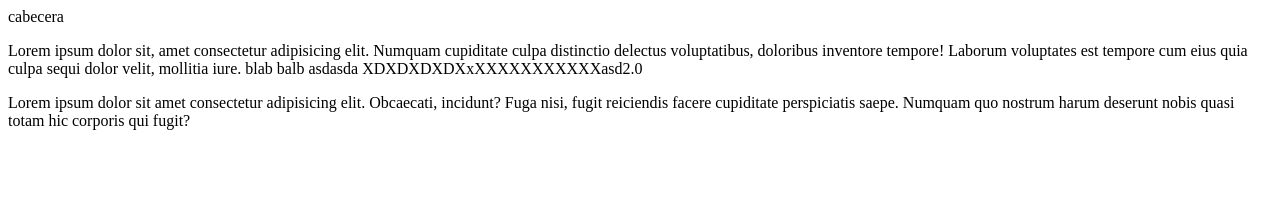
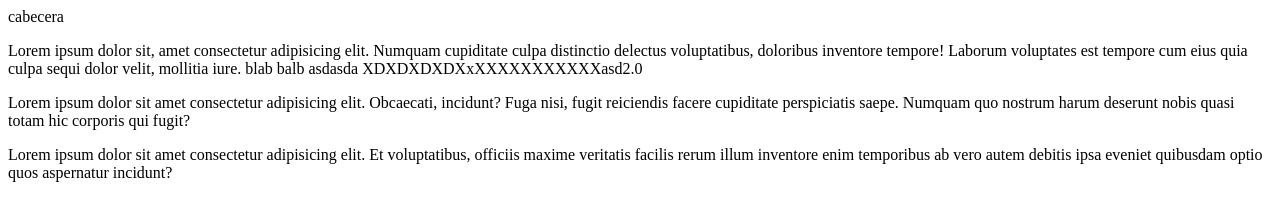
Before and after one commit to aeurza/Blog-de-pruebas, a plain HTML site: page index.html in a window 1280 px wide. Drawn offline with Linux system fonts and the light colour scheme.

Commit message:
commit desde la pc aourus sin llaves ssh

```diff
--- a/index.html
+++ b/index.html
@@ -19,6 +19,13 @@
             <p>Lorem ipsum dolor sit, amet consectetur adipisicing elit. Numquam cupiditate culpa distinctio delectus voluptatibus, doloribus inventore tempore! Laborum voluptates est tempore cum eius quia culpa sequi dolor velit, mollitia iure.    blab balb asdasda XDXDXDXDXxXXXXXXXXXXXasd2.0</p>
 
             <p> Lorem ipsum dolor sit amet consectetur adipisicing elit. Obcaecati, incidunt? Fuga nisi, fugit reiciendis facere cupiditate perspiciatis saepe. Numquam quo nostrum harum deserunt nobis quasi totam hic corporis qui fugit?</p>
+
+
+
+
+
+
+            <p>Lorem ipsum dolor sit amet consectetur adipisicing elit. Et voluptatibus, officiis maxime veritatis facilis rerum illum inventore enim temporibus ab vero autem debitis ipsa eveniet quibusdam optio quos aspernatur incidunt?</p>
         </div>
 
 
```
